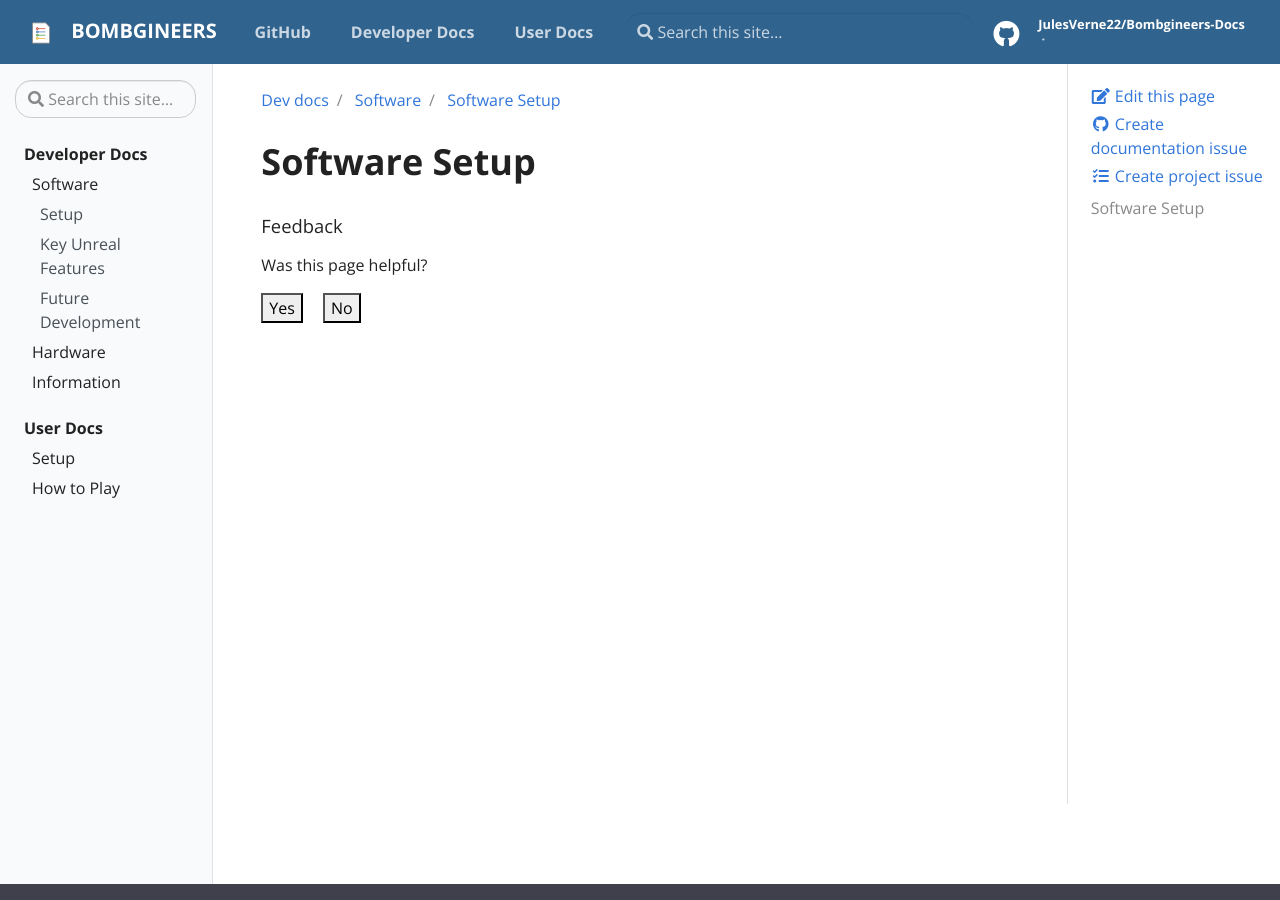
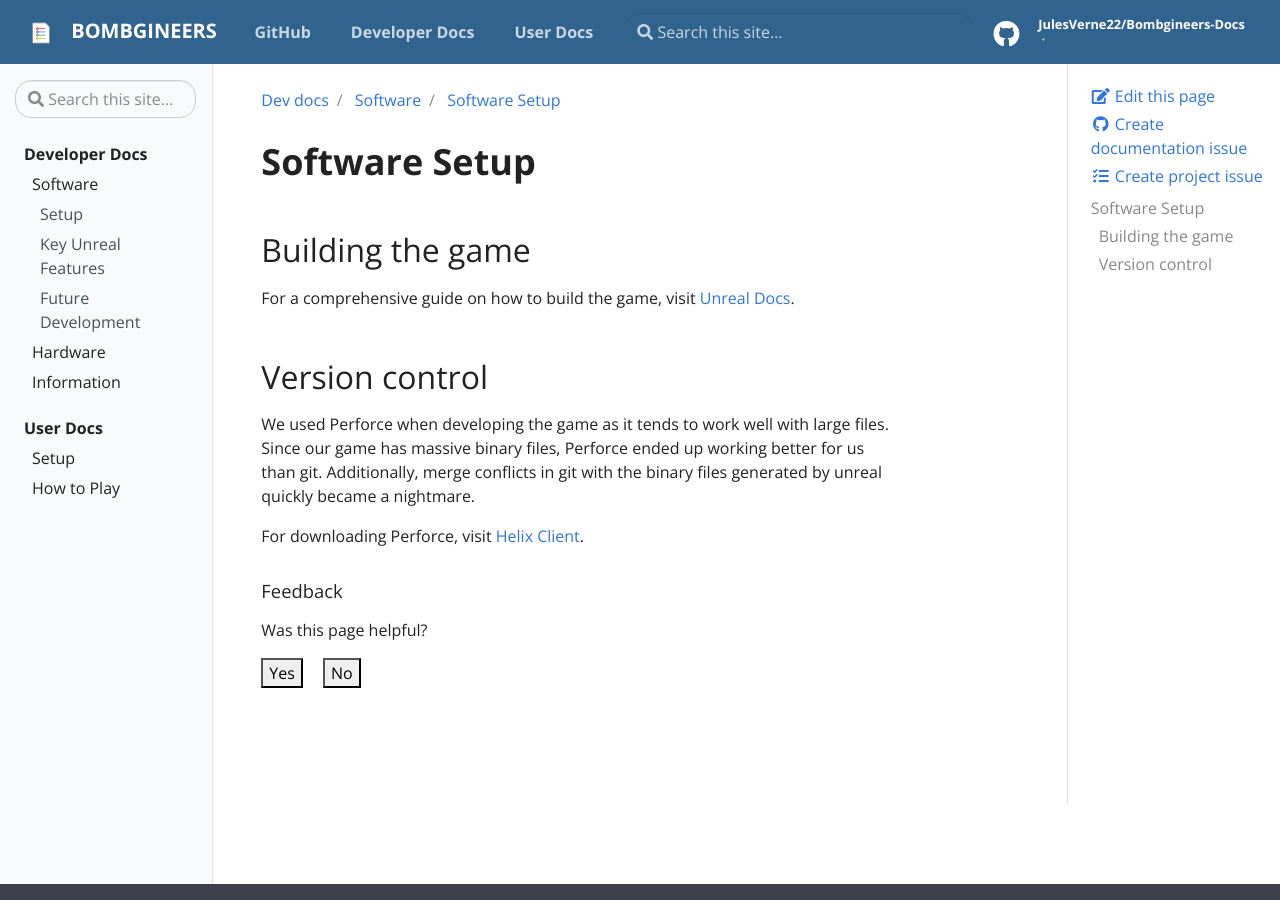
Before and after one commit to JulesVerne22/Bombgineers-Docs, a Jekyll site: the page built from pages/Development-Docs/Software/setup.md, in a window 1280 px wide and 900 px high. Built offline with Jekyll 4.4.1, drawn with Linux system fonts in a browser that asks for light colours.

Commit message:
feat: add documentaion for building

```diff
--- a/pages/Development-Docs/Software/setup.md
+++ b/pages/Development-Docs/Software/setup.md
@@ -5,3 +5,10 @@ permalink: /dev-docs/software/software-setup/
 ---
 
 # Software Setup
+## Building the game
+For a comprehensive guide on how to build the game, visit [Unreal Docs](https://docs.unrealengine.com/4.27/en-US/Basics/Projects/Packaging/).
+
+## Version control
+We used Perforce when developing the game as it tends to work well with large files. Since our game has massive binary files, Perforce ended up working better for us than git. Additionally, merge conflicts in git with the binary files generated by unreal quickly became a nightmare.
+
+For downloading Perforce, visit [Helix Client](https://www.perforce.com/downloads/helix-visual-client-p4v).
```
Also changed, not shown: pages/Development-Docs/Software/vyns-macro-library.md (+8 -0 lines).
